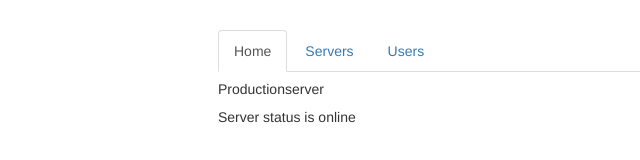
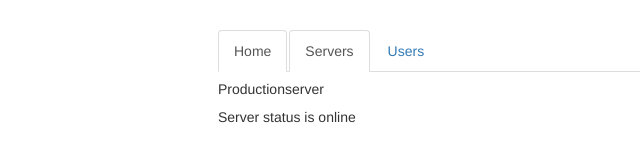
Before and after one commit to Salmanul-Fariz/Learning-Angular, an Angular app: page /servers in a window 1280 px wide. Shown: the top 160 px of the page, without its empty margins (47-687 px from the left). Built offline with nearby package versions, Linux system fonts and the light colour scheme.

Commit message:
stying the router links

```diff
--- a/src/app/app.component.html
+++ b/src/app/app.component.html
@@ -2,9 +2,10 @@
   <div class="row">
     <div class="col-xs-12 col-sm-10 col-md-8 col-sm-offset-1 col-md-offset-2">
       <ul class="nav nav-tabs">
-        <li role="presentation" class="active"><a routerLink="/">Home</a></li>
-        <li role="presentation"><a routerLink="/servers">Servers</a></li>
-        <li role="presentation"><a [routerLink]="['/users']">Users</a></li>
+        <li [routerLinkActiveOptions]="{exact:true}" routerLinkActive="active" role="presentation" class="active"><a
+            routerLink="/">Home</a></li>
+        <li routerLinkActive="active" role="presentation"><a routerLink="/servers">Servers</a></li>
+        <li routerLinkActive="active" role="presentation"><a routerLink="/users">Users</a></li>
       </ul>
     </div>
   </div>
```
